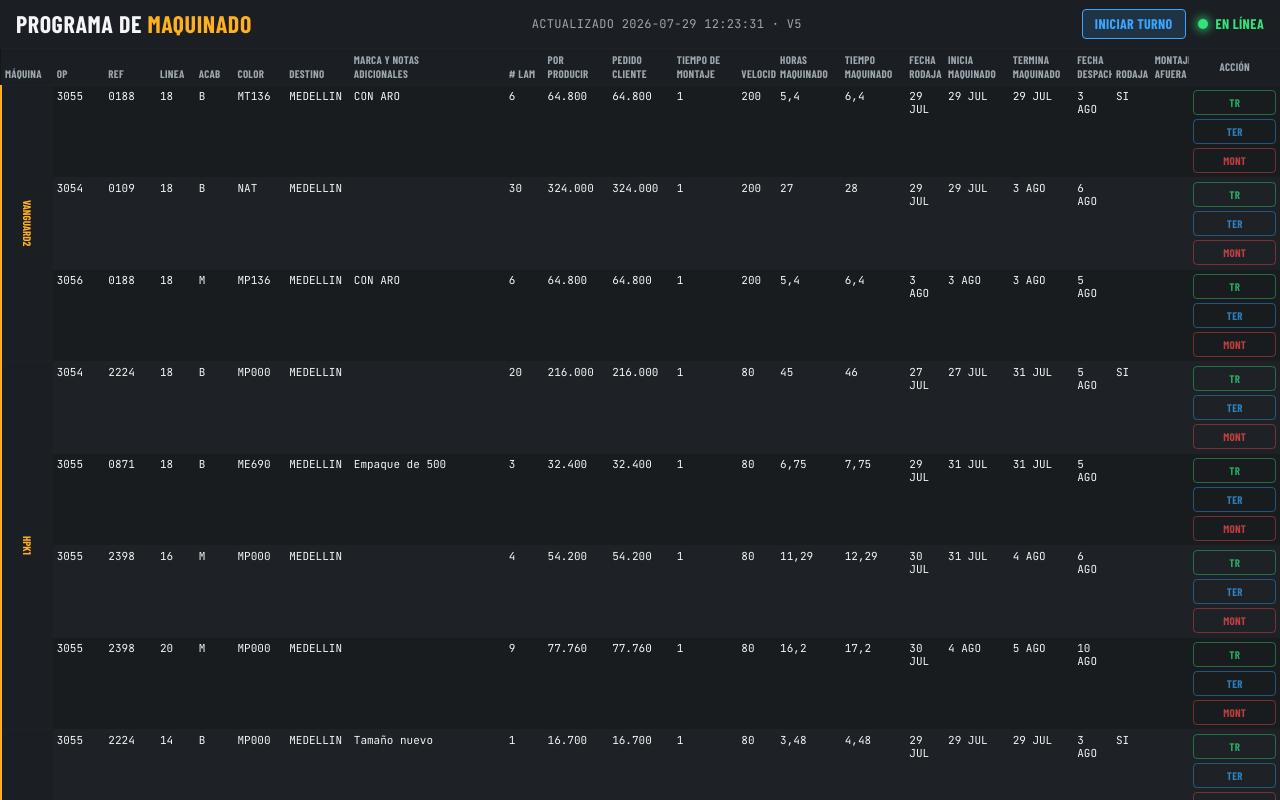
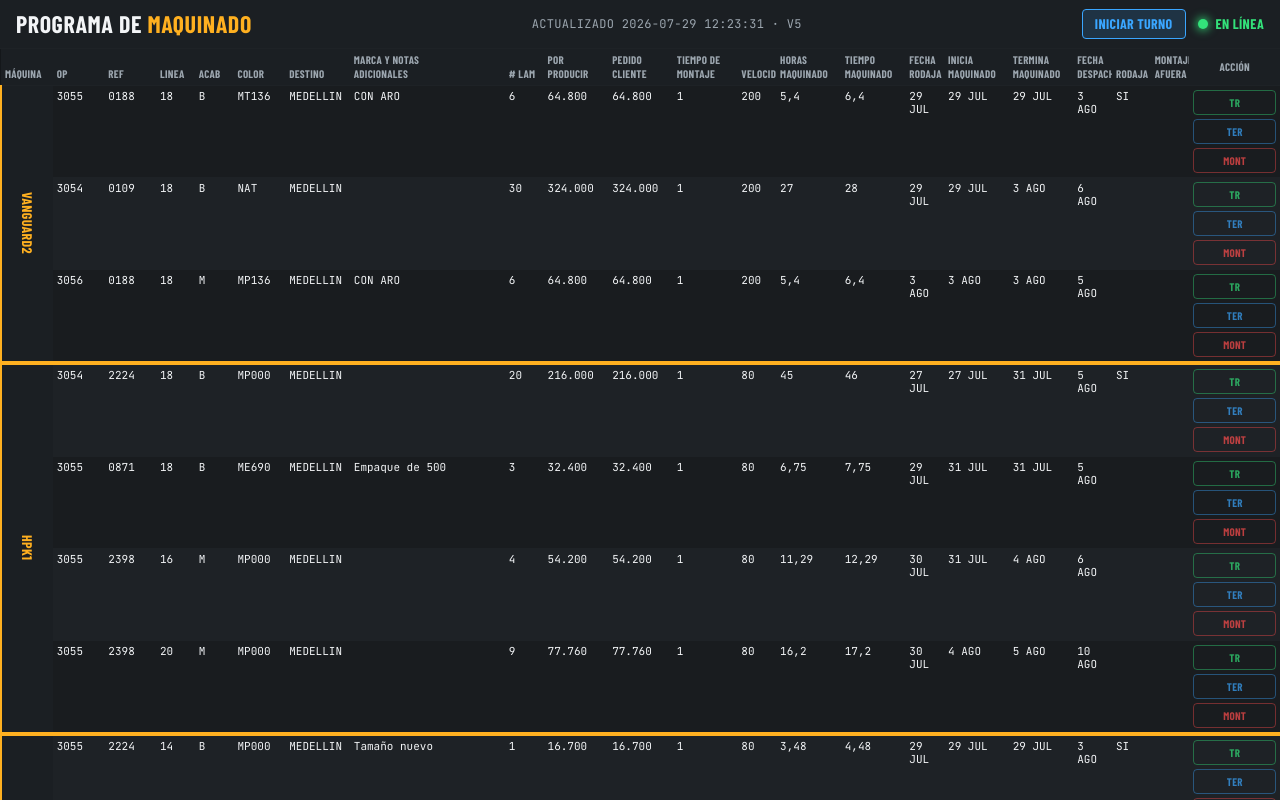
Before and after one commit to jhonzetas/progplantaglobal, a Next.js app: page / in a window 1280 px wide. Built offline with nearby package versions, Linux system fonts and the light colour scheme; no server answers; the database is empty; a web font is replaced by a local one.

Commit message:
Add thick divider between machine groups, enlarge machine name text

```diff
--- a/app/page.tsx
+++ b/app/page.tsx
@@ -257,12 +257,16 @@ export default function Kiosko() {
                   : idx % 2 === 0
                   ? "bg-panel-row"
                   : "bg-panel-row-alt";
+              const divisorGrupo = grupo.inicioGrupo && idx !== 0 ? "border-t-4 border-t-amber" : "";
               return (
-                <tr key={fila.ID} className={`border-b border-panel-row-alt align-top ${tinte}`}>
+                <tr
+                  key={fila.ID}
+                  className={`border-b border-panel-row-alt align-top ${tinte} ${divisorGrupo}`}
+                >
                   {grupo.inicioGrupo && (
                     <td
                       rowSpan={grupo.tamanoGrupo}
-                      className="p-1 border-l-2 border-amber bg-panel-alt font-display font-bold uppercase text-amber text-center align-middle"
+                      className={`p-1 border-l-2 border-amber bg-panel-alt font-display font-bold uppercase text-amber text-center align-middle text-sm tracking-wide ${divisorGrupo}`}
                       style={{ writingMode: "vertical-rl", textOrientation: "mixed" }}
                     >
                       {nombreCortoMaquina(fila.Maquina as string)}
```
